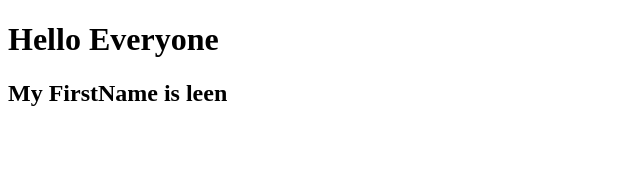
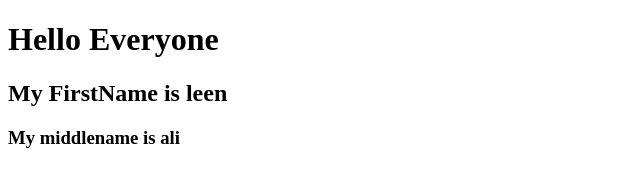
Before and after one commit to LeenSalameh2004/AdditionalTask, a plain HTML site: page index.html in a window 1280 px wide. Shown: the whole page, without its empty margins (0-640 px from the left). Drawn offline with Linux system fonts and the light colour scheme.

Commit message:
Added My middle name

```diff
--- a/index.html
+++ b/index.html
@@ -3,6 +3,7 @@
 <head>
     <h1>Hello Everyone</h1>
     <h2>My FirstName is leen</h2>
+    <h3>My middlename is ali</h3>
     <meta charset="UTF-8">
     <meta name="viewport" content="width=device-width, initial-scale=1.0">
     <title>Document</title>
```
